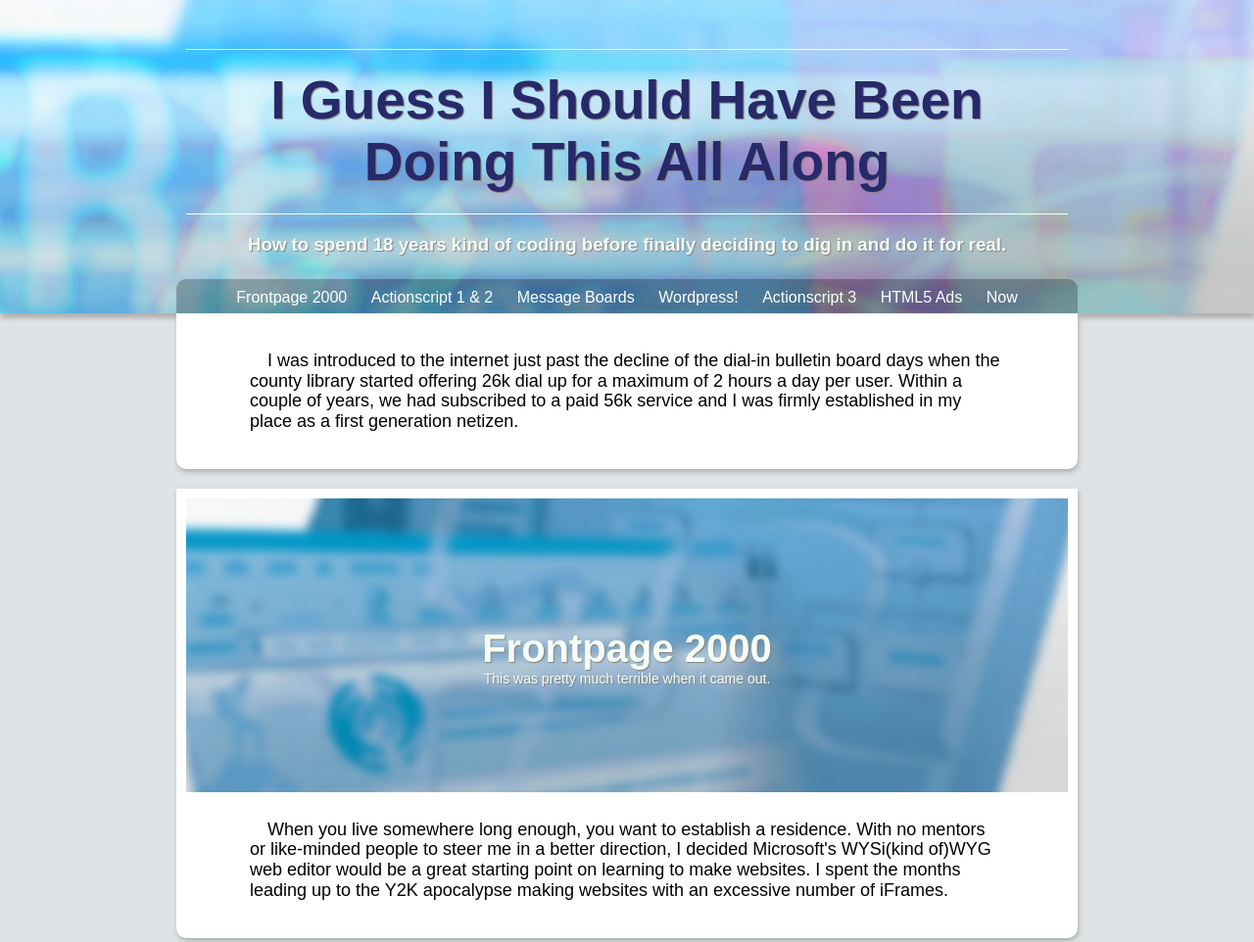
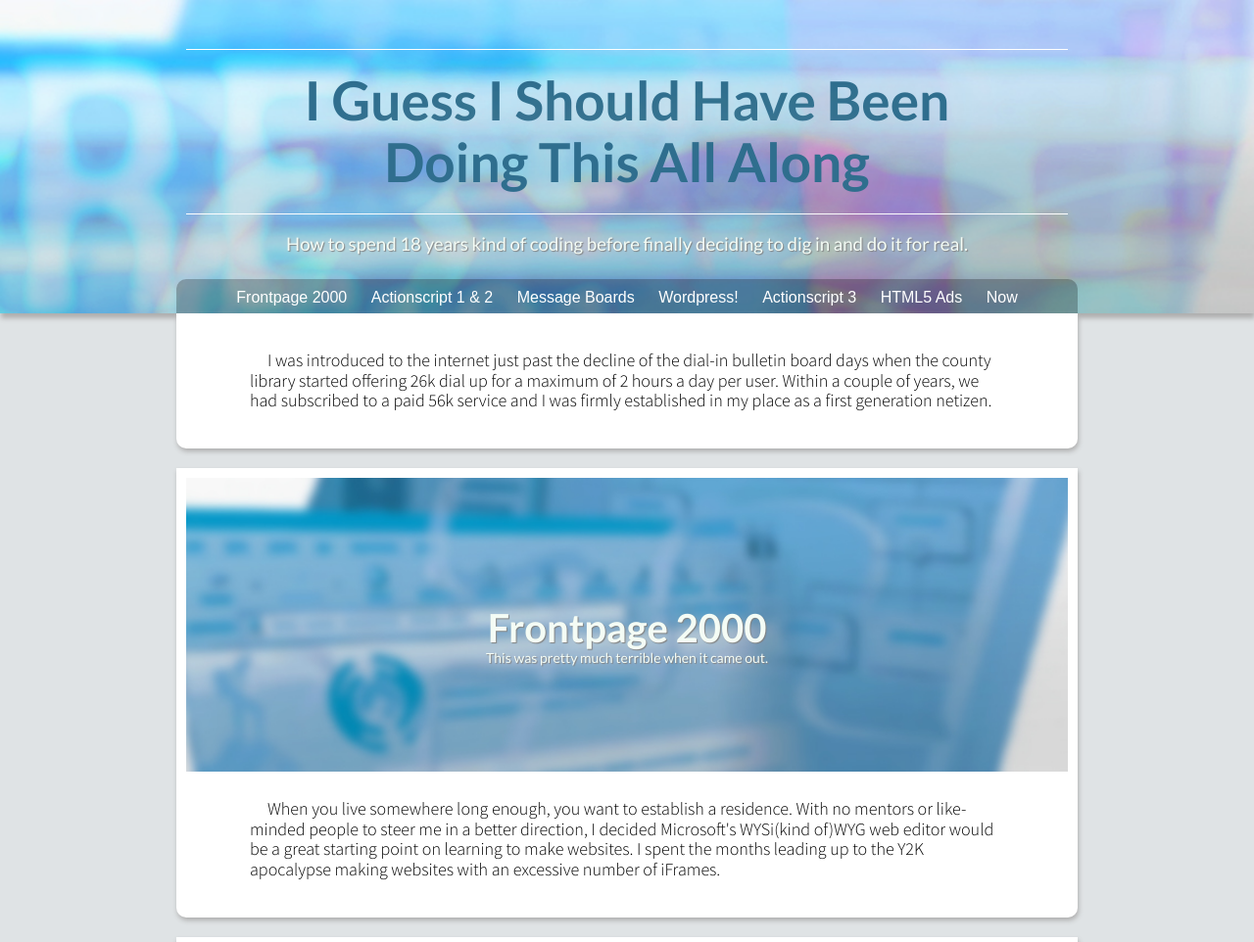
Before and after one commit to JamesCrowMedia/html-me-something-lc101, a plain HTML site: page index.html in a window 1280 px wide. Shown: the top 962 px of the page at 98% size. Drawn offline with Linux system fonts and the light colour scheme.

Commit message:
Updated fonts to Google Fonts

```diff
--- a/index.html
+++ b/index.html
@@ -5,6 +5,7 @@
 
     <link rel="stylesheet" href="normalize.css" />
     <link rel="stylesheet" href="style.css" />
+    <link href="https://fonts.googleapis.com/css?family=Lato:300,400,700|Source+Sans+Pro:300" rel="stylesheet">
 </head>
 <body>
     <a name="top"></a>
--- a/style.css
+++ b/style.css
@@ -39,6 +39,7 @@ h1, h2, h3, figcaption {
     text-align: center;
     margin: auto;
     text-shadow: 1px 1px 1px #838383;
+    font-family: 'Lato', sans-serif;
 }
 
 h1 {
@@ -49,20 +50,22 @@ h1 {
     padding: 20px 0px 20px 0px;
     width: 900px;
     font-size: 55px;
-    color: #282969;
+    color: #2F6E8E;
+    font-weight: 700;
+    text-shadow: 1px 1px 80px #BAC2C6;
+
 
 }
 
 h2 {
     font-size: 40px;
-    /*position: absolute;
-    top: 125px;
-    left: 0;*/
     width: 100%;
+    font-weight: 700;
 }
 
 h3 {
     min-width: 900px;
+    font-weight: 400;
 }
 
 figcaption {
@@ -85,6 +88,8 @@ p {
     padding: 10px 65px 10px 65px;
     text-indent: 1em;
     font-size: 18px;
+    font-family: 'Source Sans Pro', sans-serif;
+    font-weight: 300;
 }
 
 header ul {
```
